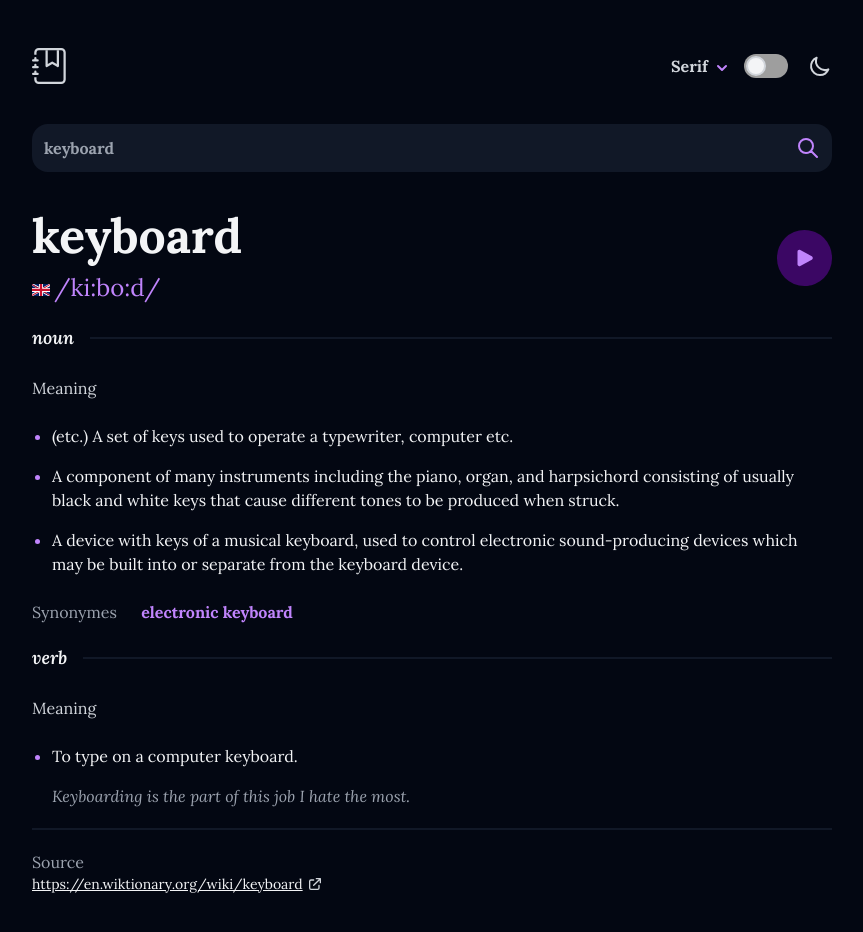
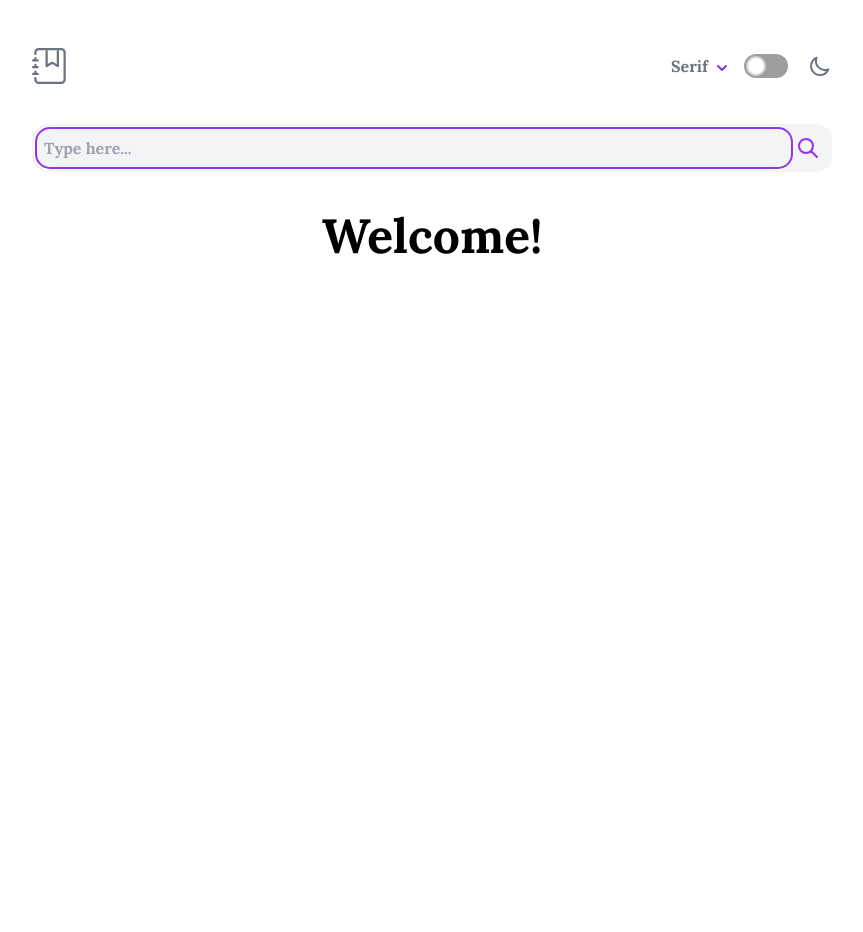
Before and after one commit to leanmarin/frontend-mentor, a React (Vite) app in the folder dictionary-web-app/: page / in a window 1280 px wide. Shown: the top 932 px of the page, without its empty margins (208-1071 px from the left). After the commit the page ends 800 px from the top, so only its background shows below. Built offline with nearby package versions, Linux system fonts and the light colour scheme; grey boxes are pictures that could not be loaded.

Commit message:
feat: fetching, status managment

```diff
--- a/dictionary-web-app/index.html
+++ b/dictionary-web-app/index.html
@@ -1,5 +1,5 @@
 <!DOCTYPE html>
-<html lang="en" class="dark">
+<html lang="en" class="">
   <head>
     <meta charset="UTF-8" />
     <link rel="icon" type="image/svg+xml" href="/vite.svg" />
--- a/dictionary-web-app/src/App.jsx
+++ b/dictionary-web-app/src/App.jsx
@@ -2,19 +2,42 @@ import { useState } from 'react'
 
 import './App.css'
 import { Header, SearchBar, ResultsPane } from './components'
+import fetchWord from './utils/fetcher'
+import InitialContent from './components/InitialContent'
+import ErrorContent from './components/ErrorContent'
 
 function App() {
   const [activeFont, setActiveFont] = useState('font-serif')
-  const [darkModeOn, setDarkMondeOn] = useState(false)
-  const darkMode = ['dark:bg-gray-950 dark:text-slate-50']
+  // idle | fetching | success | not found
+  const [fetchStatus, setFetchStatus] = useState('idle')
+  /* const [darkModeOn, setDarkMondeOn] = useState(false) */
+  const [wordData, setWordData] = useState({})
+
+  async function handleSearch(query) {
+    setFetchStatus('fetching')
+    const word = await fetchWord(query)
+
+    if (word.title) {
+      setFetchStatus('not found')
+
+      return setWordData(word)
+    }
+
+    setFetchStatus('success')
+
+    return setWordData(word[0])
+  }
 
   return (
     <div
-      className={`container p-6 md:p-12 mx-auto flex flex-col gap-7 ${activeFont}  md:gap-10 lg:max-w-4xl dark:bg-gray-950 dark:text-gray-100`}
+      className={`container p-6 md:p-12 mx-auto flex flex-col gap-7 ${activeFont} md:gap-10 lg:max-w-4xl dark:bg-gray-950 dark:text-gray-100`}
     >
       <Header />
-      <SearchBar />
-      <ResultsPane />
+      <SearchBar onSubmit={handleSearch} />
+      {fetchStatus === 'idle' && <InitialContent message="Welcome!" />}
+      {fetchStatus === 'fetching' && <InitialContent message="Loading..." />}
+      {fetchStatus === 'success' && <ResultsPane wordData={wordData} />}
+      {fetchStatus === 'not found' && <ErrorContent wordData={wordData} />}
     </div>
   )
 }
--- /dev/null
+++ b/dictionary-web-app/src/components/ErrorContent.jsx
@@ -0,0 +1,17 @@
+function ErrorContent({ wordData }) {
+  return (
+    <>
+      <h2 className="text-4xl font-bold md:text-5xl text-center text-gray-400">
+        {wordData.title}
+      </h2>
+      <p className="text-center text-xl text-gray-400 md:text-2xl">
+        {wordData.message}
+      </p>
+      <p className="text-gray-400 text-sm md:text-xl text-center">
+        {wordData.resolution}
+      </p>
+    </>
+  )
+}
+
+export default ErrorContent
--- /dev/null
+++ b/dictionary-web-app/src/components/InitialContent.jsx
@@ -0,0 +1,7 @@
+function InitialContent({ message }) {
+  return (
+    <h2 className="text-4xl font-bold md:text-5xl text-center">{message}</h2>
+  )
+}
+
+export default InitialContent
--- /dev/null
+++ b/dictionary-web-app/src/components/Meanings.jsx
@@ -0,0 +1,32 @@
+function Meanings({ wordData }) {
+  return (
+    <section>
+      <h2>{wordData.meanings.partOfSpeech}</h2>
+      <h3>Meaning</h3>
+      <dl className="def-container">
+        {wordData.meanings.definitions.map((e) => {
+          return (
+            <>
+              <dd key={e.index}>{e.definition}</dd>
+              <span>{e.example}</span>
+            </>
+          )
+        })}
+      </dl>
+      <p>
+        Synonyms{' '}
+        {wordData.meanings.synonyms.map((e) => {
+          return <span key={e}>{e}</span>
+        })}
+      </p>
+      <p>
+        Antonyms{' '}
+        {wordData.meanings.antonyms.map((e) => {
+          return <span key={e}>{e}</span>
+        })}
+      </p>
+    </section>
+  )
+}
+
+export default Meanings
--- /dev/null
+++ b/dictionary-web-app/src/components/RelDefinitions.jsx
@@ -0,0 +1,21 @@
+function RelatedWords({ heading, relatedWords }) {
+  return (
+    <div className="flex">
+      <h3 className="text-gray-400 text-md mr-5">{heading}</h3>
+      <div className="flex flex-wrap">
+        {relatedWords.map((word, index) => {
+          return (
+            <span
+              key={`${word}${index}`}
+              className="font-semibold text-purple-600 mr-3"
+            >
+              {word}
+            </span>
+          )
+        })}
+      </div>
+    </div>
+  )
+}
+
+export default RelatedWords
--- a/dictionary-web-app/src/components/ResultsPane.jsx
+++ b/dictionary-web-app/src/components/ResultsPane.jsx
@@ -1,23 +1,65 @@
 import { HiPlay } from 'react-icons/hi2'
 import { HiOutlineExternalLink } from 'react-icons/hi'
 import { US, GB } from 'country-flag-icons/react/3x2'
+import { Fragment } from 'react'
 
-function ResultsPane() {
+import RelatedWords from './RelDefinitions'
+
+function ResultsPane({ wordData }) {
   return (
-    <div className="flex flex-col gap-5">
+    <div className="flex flex-col gap-8">
       <main className="flex items-center justify-between">
         <div className="flex gap-2 flex-col">
-          <h1 className="mb-1 text-4xl font-bold md:text-5xl">keyboard</h1>
+          <h1 className="mb-1 text-4xl font-bold md:text-5xl">
+            {wordData.word}
+          </h1>
           <p className="text-xl text-purple-600 md:text-2xl">
             <GB className="inline h-3 mr-1" />
-            /ki:bo:d/
+            {wordData.phonetic}
           </p>
         </div>
         <div className="bg-purple-200 text-purple-600 p-4 aspect-square w-[55px] rounded-full text-center">
           <HiPlay className="text-2xl" />
         </div>
       </main>
-      <section className="flex flex-col gap-6">
+      {wordData.meanings.map((meaning, index) => {
+        return (
+          <section
+            key={`${meaning.partOfSpeech}-${index}`}
+            className="flex flex-col gap-4"
+          >
+            <h2 className="flex items-center gap-4 md:text-lg italic font-semibold">
+              {meaning.partOfSpeech}
+            </h2>
+            <h3 className="text-gray-400 text-sm md:text-base">Meaning</h3>
+            <dl className="flex flex-col gap-4 [&>dd]:ml-5 [&>dd]:list-item [&>dd::marker]:text-purple-600 [&>span]:ml-5  [&>span]:text-gray-400">
+              {meaning.definitions.map((definition, index) => {
+                return (
+                  <Fragment key={index}>
+                    <dd>{definition.definition}</dd>
+                    {definition.example && (
+                      <span className="italic">{definition.example}</span>
+                    )}
+                  </Fragment>
+                )
+              })}
+            </dl>
+            {meaning.synonyms.length > 0 && (
+              <RelatedWords
+                heading="Synonyms"
+                relatedWords={meaning.synonyms}
+              />
+            )}
+            {meaning.antonyms.length > 0 && (
+              <RelatedWords
+                heading="Antonyms"
+                relatedWords={meaning.antonyms}
+              />
+            )}
+          </section>
+        )
+      })}
+      {/* <section className="flex flex-col gap-6">
         <h2 className="flex items-center gap-4 md:text-lg italic font-semibold">
           noun <span className="w-full h-[2px] bg-gray-200 dark:bg-gray-900" />
         </h2>
@@ -38,7 +80,7 @@ function ResultsPane() {
           </dd>
         </dl>
         <p className="text-gray-400 text-md">
-          Synonymes{' '}
+          Synonyms{' '}
           <span className="ml-5 font-bold text-purple-600">
             electronic keyboard
           </span>
@@ -55,19 +97,24 @@ function ResultsPane() {
             Keyboarding is the part of this job I hate the most.
           </span>
         </dl>
-      </section>
+      </section> */}
       <span className="w-full h-[2px] bg-gray-200 dark:bg-gray-900" />
-      <section className="[&>p]:text-gray-400">
-        <p>Source</p>
+      <section>
+        <h3 className="text-gray-400 text-sm md:text-base mb-4">Source</h3>
+        {wordData.sourceUrls.map((url, index) => {
+          return (
             <a
-          className="flex items-center text-sm underline"
-          href="https://en.wiktionary.org/wiki/keyboard"
+              key={index}
+              className="flex items-center text-sm underline mb-3 text-gray-900"
+              href={url}
               rel="noreferrer"
               target="_blank"
             >
-          https://en.wiktionary.org/wiki/keyboard
+              {url}
               <HiOutlineExternalLink className="inline ml-1 text-base text-gray-500" />
             </a>
+          )
+        })}
       </section>
     </div>
   )
--- a/dictionary-web-app/src/components/SearchBar.jsx
+++ b/dictionary-web-app/src/components/SearchBar.jsx
@@ -1,19 +1,30 @@
-import { useId } from 'react'
+import { useId, useState } from 'react'
 import { HiOutlineSearch } from 'react-icons/hi'
 
-function SearchBar() {
+function SearchBar({ onSubmit }) {
   const searchInput = useId()
+  const [input, setInput] = useState('')
 
   return (
-    <form className="w-full p-3 rounded-2xl bg-gray-100 dark:bg-gray-900 flex gap-3">
+    <form
+      action="submit"
+      className="w-full p-3 rounded-2xl bg-gray-100 dark:bg-gray-900 flex gap-3"
+      onSubmit={(e) => {
+        e.preventDefault()
+        onSubmit(input)
+      }}
+    >
       <label className="sr-only" htmlFor="formId">
         Search
       </label>
       <input
-        className="bg-inherit w-full font-bold text-gray-400 text-sm md:text-base"
+        autoFocus
+        className="bg-inherit w-full font-bold text-gray-400 text-sm md:text-base outline-purple-600 outline-offset-8 rounded-md"
         id={searchInput}
+        placeholder="Type here..."
         type="text"
-        value="keyboard"
+        value={input}
+        onChange={(e) => setInput(e.target.value)}
       />
       <button type="submit">
         <HiOutlineSearch className="text-purple-600 text-2xl" />
--- /dev/null
+++ b/dictionary-web-app/src/utils/fetcher.js
@@ -0,0 +1,16 @@
+const BASE_URL = 'https://api.dictionaryapi.dev/api/v2/entries/en/'
+
+async function fetchWord(queryParams) {
+  const fetchURL = `${BASE_URL}${queryParams}`
+
+  try {
+    const response = await fetch(fetchURL)
+    const data = await response.json()
+
+    return data
+  } catch (e) {
+    return Promise.reject(e)
+  }
+}
+
+export default fetchWord
```
Lines whose indentation alone changed are shown as unchanged.
